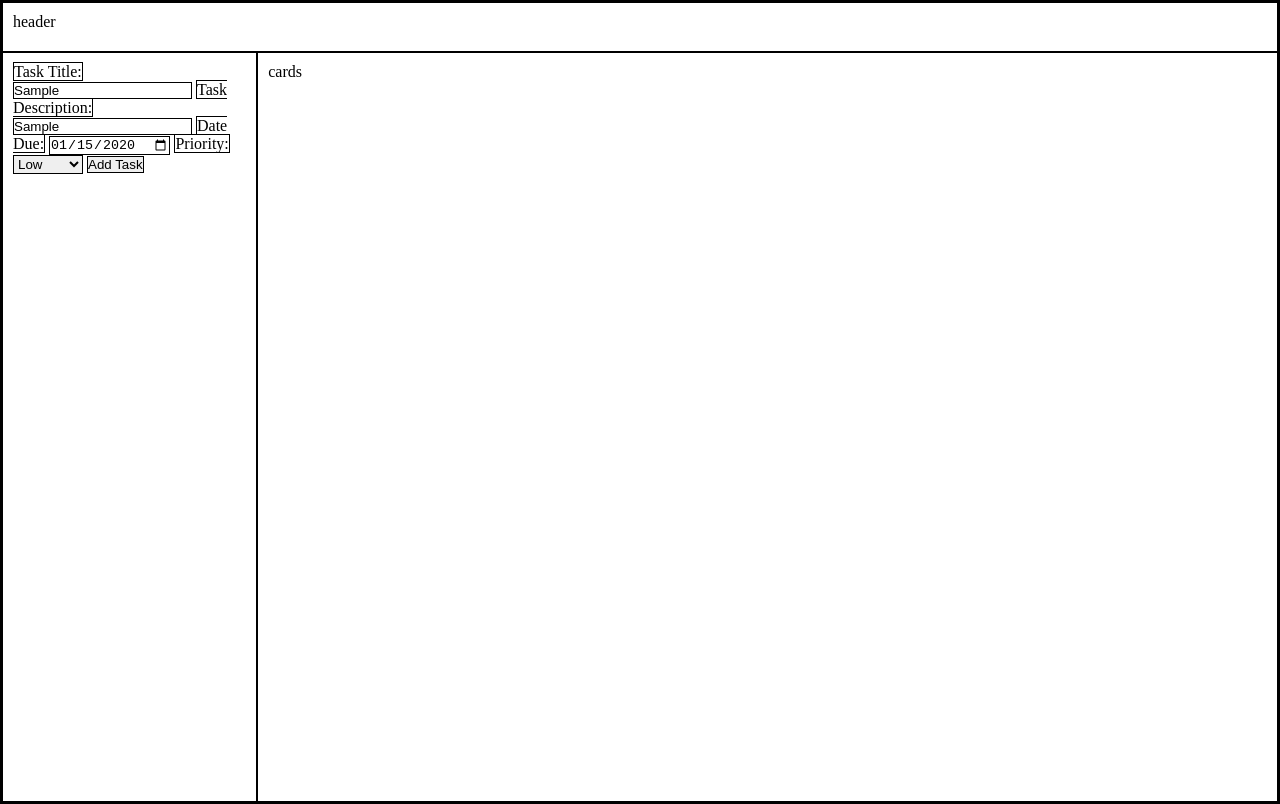
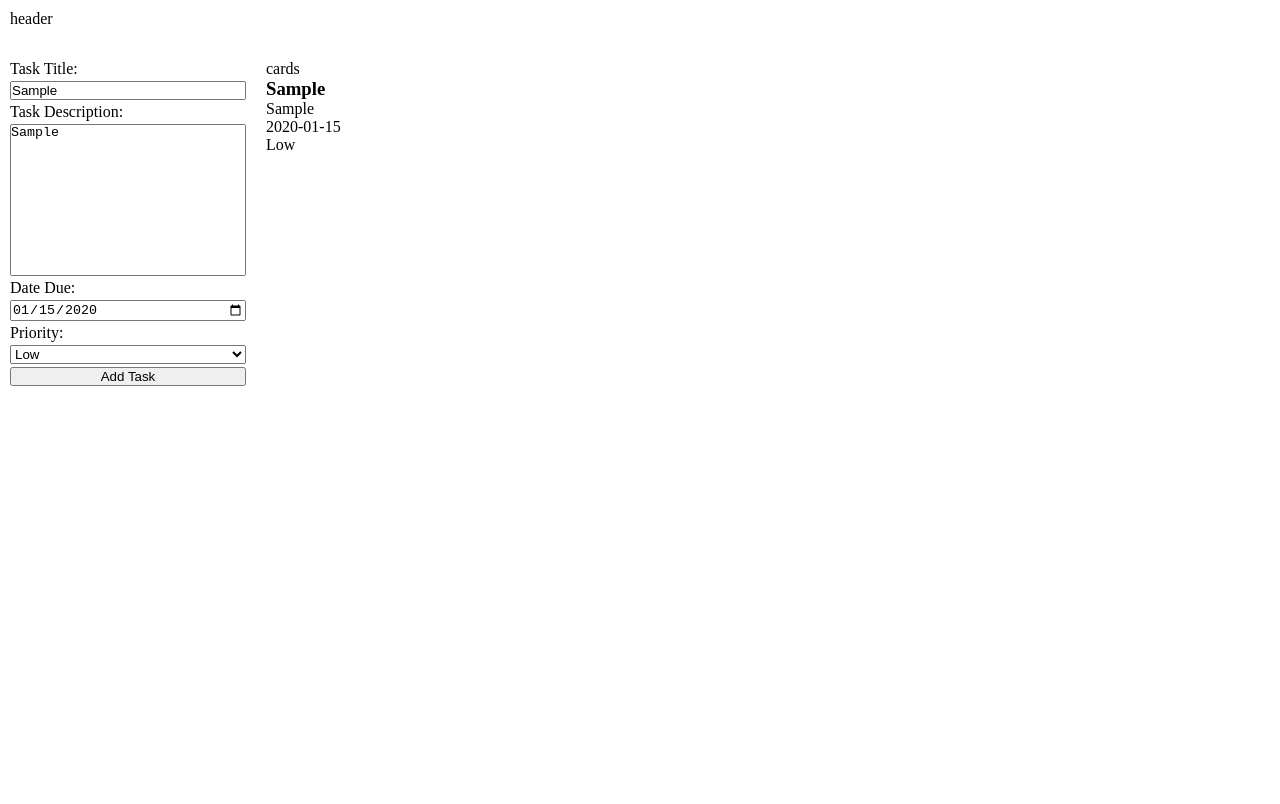
Before and after one commit to jmcmillion89/todo, a website built with webpack: page src/template.html in a window 1280 px wide. Both pictures are taken after typing "Sample", "Sample", "2020-01-15" into the empty fields and a click on the button "Add Task". Built offline with nearby package versions, Linux system fonts and the light colour scheme.

Commit message:
work on adding cards to array

```diff
--- a/src/index.js
+++ b/src/index.js
@@ -1 +1,45 @@
 import './styles/main.scss'
+const taskTitle = document.querySelector('#title')
+const taskDescription = document.querySelector('#description')
+const taskDate = document.querySelector('#date')
+const taskPriority = document.querySelector('#priority')
+const addTask = document.querySelector('#add')
+
+let id=0
+
+function createCard(title, description, date, priority) {
+    const cardsDiv = document.querySelector('#cards')
+    const newDiv = document.createElement('div');
+    const newH3 = document.createElement('h3');
+    const newBr1 = document.createElement('br')
+    const newBr2 = document.createElement('br')
+    const newTitle = document.createTextNode(`${title}`)
+    const newDescription = document.createTextNode(`${description}`)
+    const newDate = document.createTextNode(`${date}`)
+    const newPriority = document.createTextNode(`${priority}`)
+        return {
+        title: title,
+        description: description,
+        date: date,
+        priority: priority,
+            addCard: function() {
+                newH3.appendChild(newTitle)
+                newDiv.appendChild(newH3)
+                newDiv.appendChild(newDescription)
+                newDiv.appendChild(newBr1)
+                newDiv.appendChild(newDate)
+                newDiv.appendChild(newBr2)
+                newDiv.appendChild(newPriority)
+                newDiv.setAttribute("id", `card${id}`)
+                cardsDiv.appendChild(newDiv)
+                id++
+            }
+        }
+}
+
+let card = [];
+
+addTask.addEventListener('click', ()=> {
+    card.push(createCard(taskTitle.value, taskDescription.value, taskDate.value, taskPriority.value));
+    card[id].addCard()
+})
--- a/src/styles/main.scss
+++ b/src/styles/main.scss
@@ -1,5 +1,5 @@
 * {
-    border: solid 1px black;
+    // border: solid 1px black;
     margin: 0;
     padding: 0;
 }
@@ -20,6 +20,14 @@ body {
 
 .sidebar {
     grid-area: sidebar;
+    display: flex;
+    flex: 1;
+    flex-direction: column;
+    gap: 3px;
+}
+
+textarea {
+    resize: none;
 }
 
 .cards {
--- a/src/template.html
+++ b/src/template.html
@@ -10,23 +10,23 @@
     <div class="header">header</div>
     <!-- Sidebar Section -->
     <div class="sidebar">
-        <label for="task-title">Task Title:</label>
-        <input type="text" name="task-title" id="task-title">
-        <label for="task-description">Task Description:</label>
-        <input type="text" name="task-description" id="task-description">
-        <label for="date-due">Date Due:</label>
-        <input type="date" name="date-due" id="date-due">
+        <label for="title">Task Title:</label>
+        <input type="text" name="title" id="title">
+        <label for="description">Task Description:</label>
+        <textarea name="description" id="description" cols="22" rows="10"></textarea>
+        <label for="date">Date Due:</label>
+        <input type="date" name="date" id="date">
         <label for="priority">Priority:</label>
         <select name="priority" id="priority">
             <option value="Low">Low</option>
             <option value="Medium">Medium</option>
             <option value="High">High</option>
         </select>
-        <button>Add Task</button>
+        <button id="add">Add Task</button>
 
 
     </div>
     <!-- Cards Section to display tasks -->
-    <div class="cards">cards</div>
+    <div id="cards" class="cards">cards</div>
 </body>
 </html>
```
Also changed, not shown: dist/bundle4a9dd2ce46f4ae53be64.js, dist/index.html, 2 other files.
